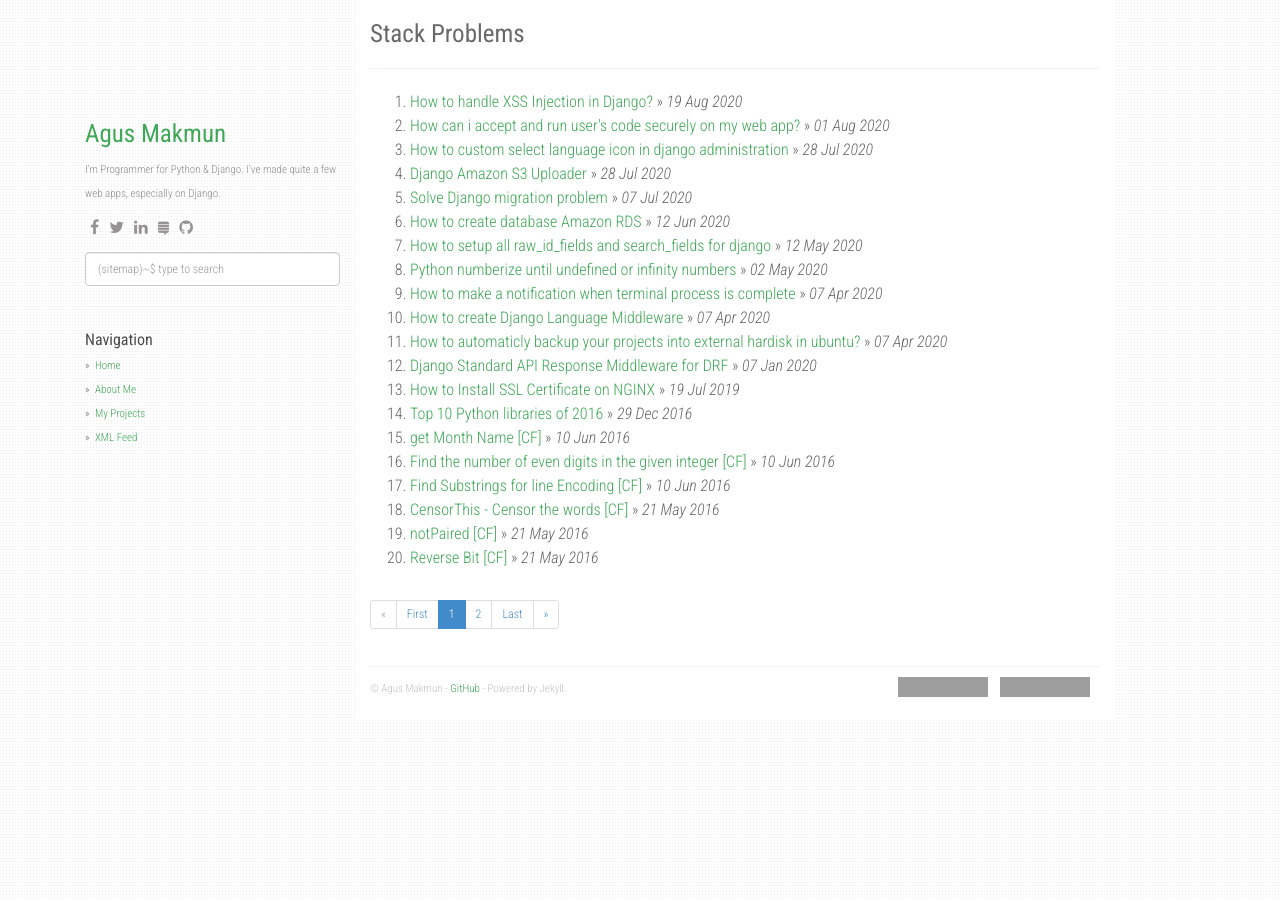
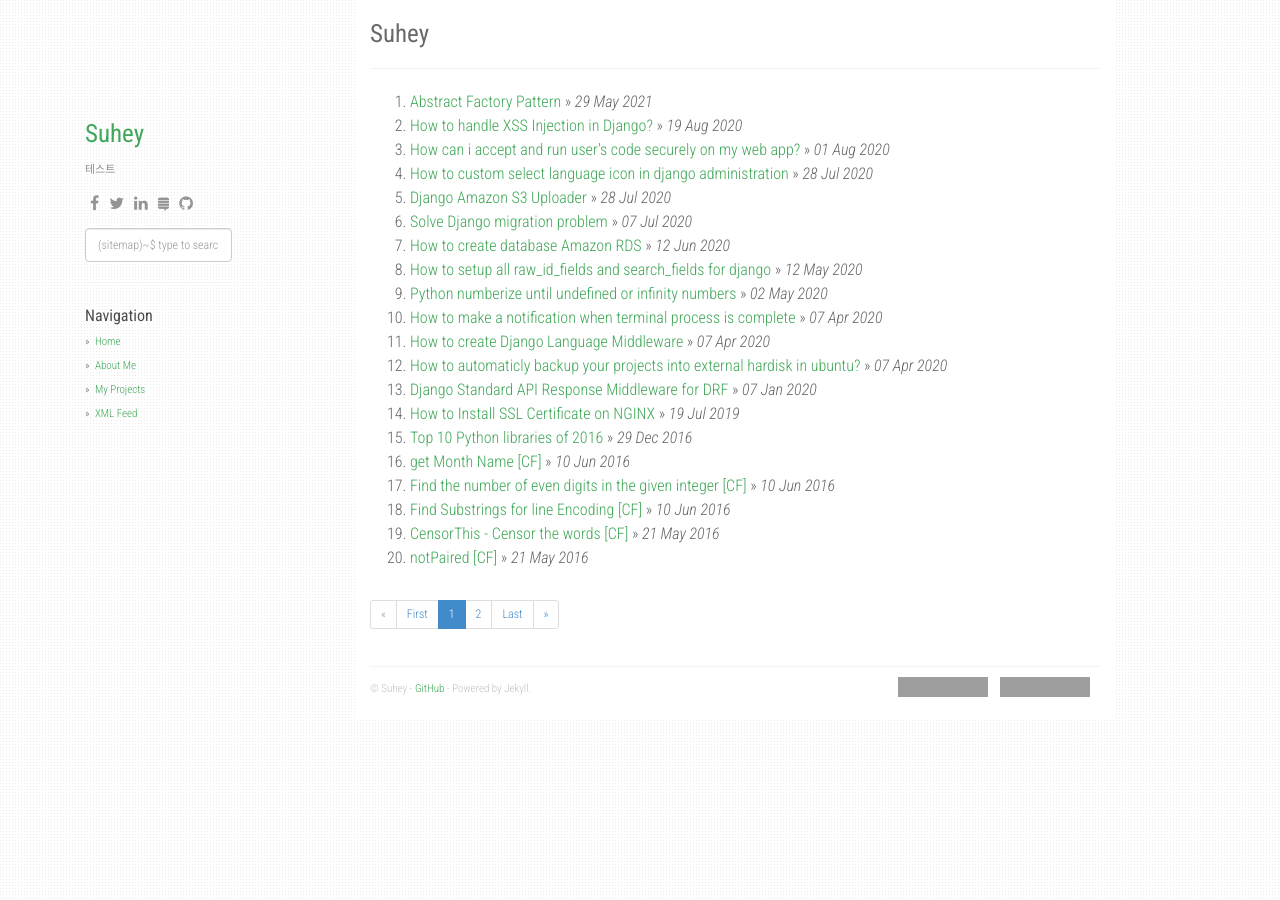
Before and after one commit to operatos/operatos.github.io, a Jekyll site: the page built from index.html, in a window 1280 px wide. Built offline with Jekyll 4.4.1, drawn with Linux system fonts in a browser that asks for light colours; nearby versions of some CDN libraries; the list of posts is cut into pages by our own code; grey boxes are pictures that could not be loaded.

```diff
--- a/_config.yml
+++ b/_config.yml
@@ -1,8 +1,8 @@
-title: Stack Problems
+title: Suhey
 description: My Personal Stack Problems
-author: Agus Makmun
-github: https://github.com/agusmakmun
-about: I'm Programmer for Python & Django. I've made quite a few web apps, especially on Django.
+author: Suhey
+github: https://github.com/operatos
+about: 테스트
 disqus_shortname: stackproblems
 google_analytics: UA-XXXXXXXX-Y
 
@@ -24,7 +24,7 @@ social:
     - icon: fa-stack-exchange
       link: "#"
     - icon: fa-github
-      link: "https://github.com/agusmakmun"
+      link: "https://github.com/operatos"
 
 share:
   twitter_username: github.io
```
Also changed, not shown: _posts/2021-05-30-Abstract Factory Pattern.md (added, +69 -0 lines), _posts/Abstract Factory Pattern c578491863b147528ca74c14f230e95c/Untitled.png (added).
